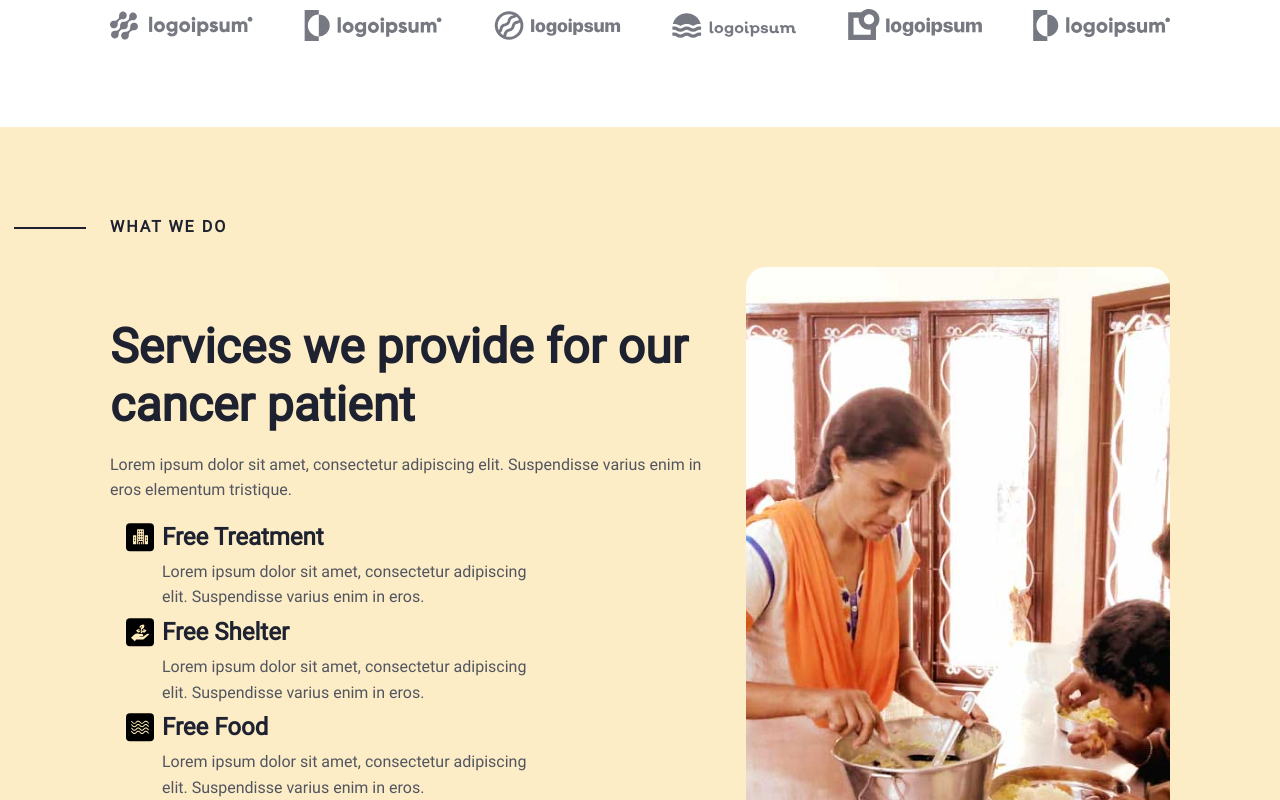
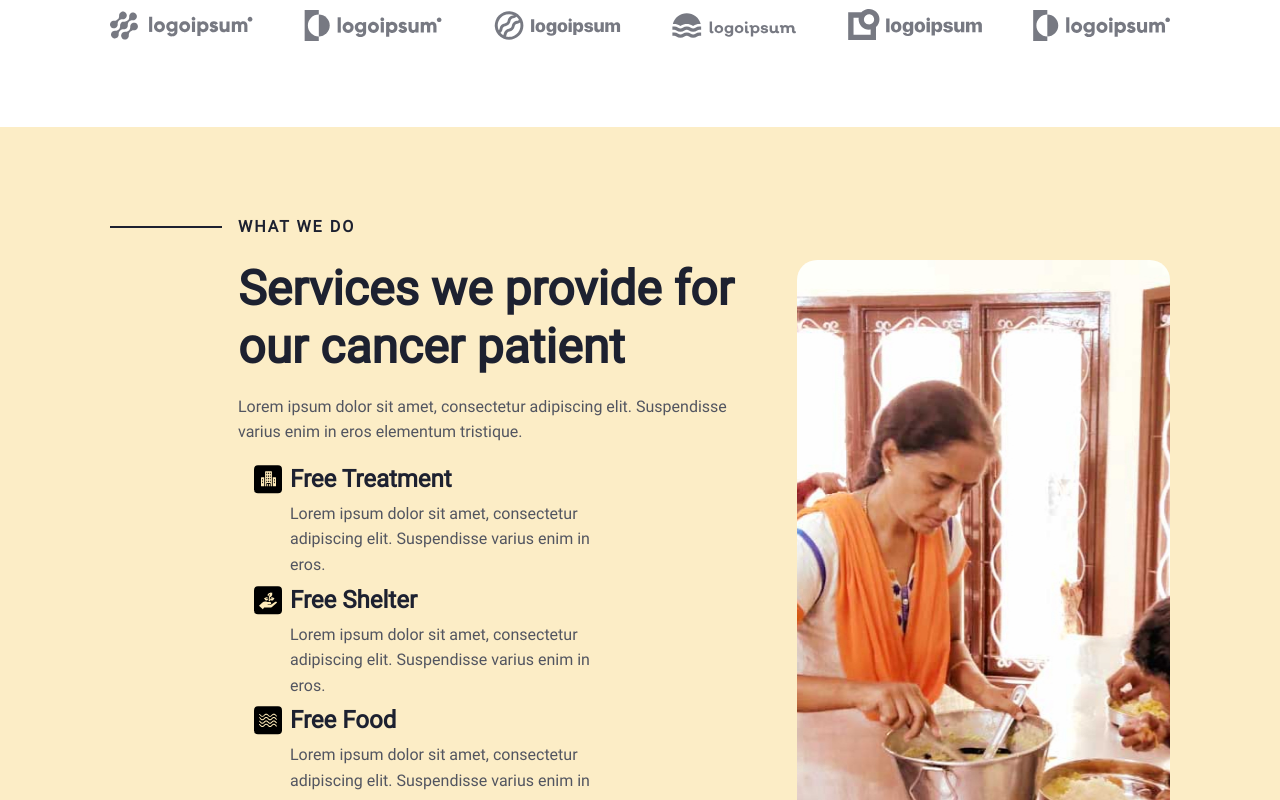
Before and after one commit to gunadevandesing/srimathatrust.ui, a React (Vite) app: page / in a window 1280 px wide. Shown: the part 1560-2360 px from the top of the page. Built offline with nearby package versions, Linux system fonts and the light colour scheme.

Commit message:
What we do section css updates

```diff
--- a/src/components/HomePageComponents/WhatWeDoSection.jsx
+++ b/src/components/HomePageComponents/WhatWeDoSection.jsx
@@ -37,9 +37,12 @@ const whatWeDoCards = [
 const WhatWeDoSection = () => {
   return (
     <div className="whatwedo-container">
+      <div className="whatwedo-title">
+        <span className="horizontal-line"></span>
+        WHAT WE DO
+      </div>
       <div className="whatwedo-content">
         <div className="whatwedo-leftsection">
-          <div className="whatwedo-title">WHAT WE DO</div>
           <div className="whatwedo-header">
             Services we provide for our cancer patient
           </div>
--- a/src/components/HomePageComponents/whatWeDoSection.scss
+++ b/src/components/HomePageComponents/whatWeDoSection.scss
@@ -4,16 +4,11 @@
   width: 100%;
   // aspect-ratio: 375/217;
   background-color: $secondary-yellow;
-  padding: 140px 110px 90px;
-
-  .whatwedo-content {
-    display: flex;
-
-    .whatwedo-leftsection {
-      width: 60%;
-      padding-right: 30px;
+  padding: 90px 110px 90px;
 
   .whatwedo-title {
+    display: flex;
+    align-items: center;
     color: $primary-text;
     font-family: Roboto;
     font-size: 16px;
@@ -21,18 +16,21 @@
     font-weight: 700;
     line-height: normal;
     letter-spacing: 2px;
-        position: relative;
-        top: -50px;
+    margin-bottom: 1.5rem;
 
-        &::before {
-          content: "";
-          width: 72px;
-          left: -96px;
-          top: 50%;
-          position: absolute;
-          border: 1px solid $primary-text;
+    .horizontal-line {
+      width: 7rem;
+      border-top: 2px solid $primary-text;
+      margin-right: 1rem;
     }
   }
+
+  .whatwedo-content {
+    display: flex;
+    margin-left: 8rem;
+    .whatwedo-leftsection {
+      width: 60%;
+      padding-right: 30px;
 
       .whatwedo-header {
         color: $primary-text;
@@ -41,7 +39,6 @@
         font-weight: 700;
         line-height: 57.6px;
         word-wrap: break-word;
-        margin-top: 32px;
       }
 
       .whatwedo-paragraph {
```
Lines whose indentation alone changed are shown as unchanged.
